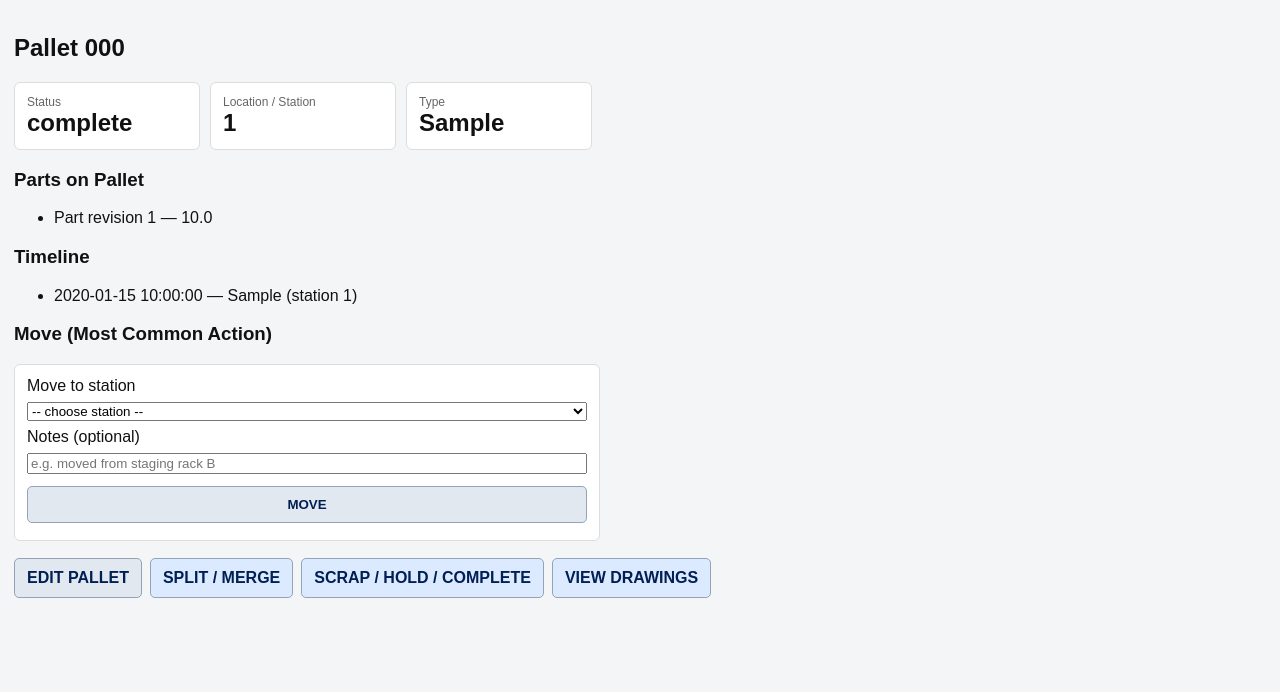
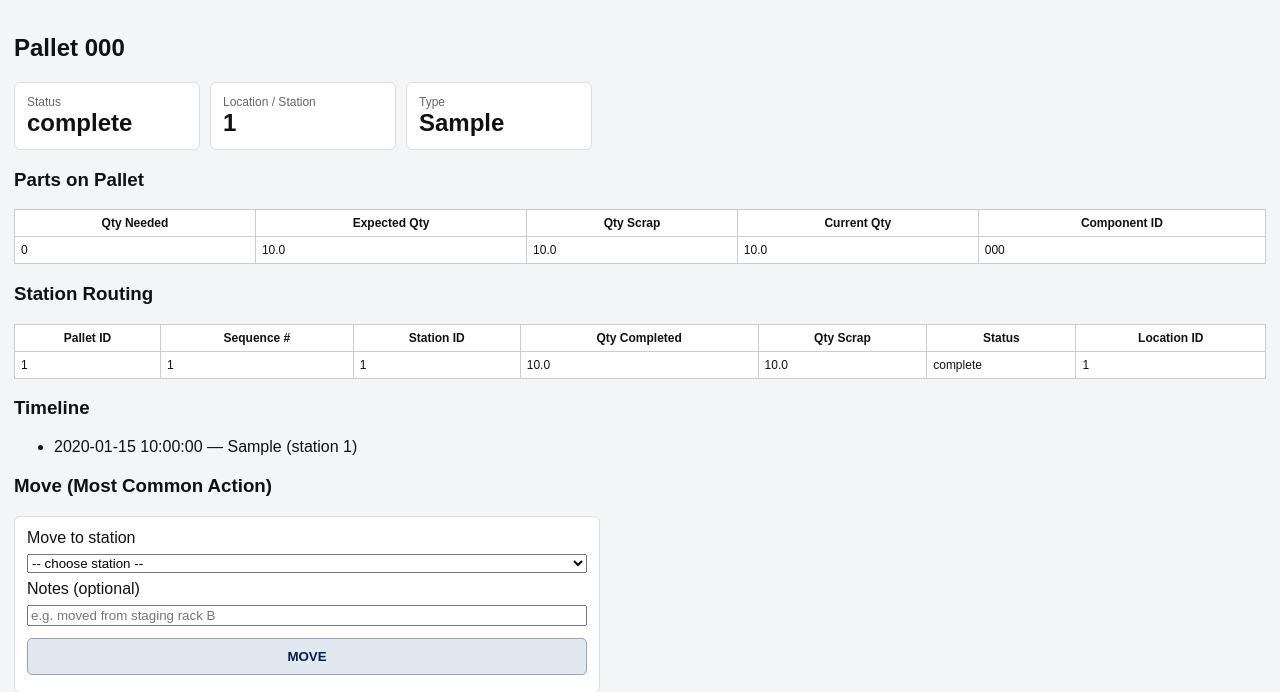
Before and after one commit to ravenorb/mts, a FastAPI app: page /production/pallet/1 in a window 1280 px wide. Shown: the part 49-741 px from the top of the page. Before the commit the page ends 647 px from the top, so only its background shows below. Run offline with FastAPI, Linux system fonts and the light colour scheme; the visitor is signed in with stand-in values (Sample User, id 1); tables that the repository leaves empty hold one stand-in row (values such as "Sample post"); parts of the project's set-up code (start-up, migrations or seed data) failed here and were passed over.

Commit message:
Update pallet detail components and add pallet station routing

```diff
--- a/app/main.py
+++ b/app/main.py
@@ -438,6 +438,25 @@ def ensure_pallet_parts_schema(db: Session):
     db.commit()
 
 
+def ensure_pallet_station_route_schema(db: Session):
+    db.execute(text("""
+        CREATE TABLE IF NOT EXISTS pallet_station_routes (
+            id INTEGER PRIMARY KEY,
+            pallet_id INTEGER NOT NULL,
+            sequence_no INTEGER DEFAULT 1,
+            station_id INTEGER,
+            qty_completed FLOAT DEFAULT 0,
+            qty_scrap FLOAT DEFAULT 0,
+            status VARCHAR(40) DEFAULT 'staged',
+            location_id VARCHAR(20) DEFAULT '00',
+            FOREIGN KEY(pallet_id) REFERENCES pallets(id),
+            FOREIGN KEY(station_id) REFERENCES stations(id)
+        )
+    """))
+    db.execute(text("CREATE UNIQUE INDEX IF NOT EXISTS idx_pallet_station_sequence ON pallet_station_routes(pallet_id, sequence_no)"))
+    db.commit()
+
+
 def ensure_default_stations(db: Session) -> list[models.Station]:
     stations = db.query(models.Station).filter_by(active=True).order_by(models.Station.station_name.asc()).all()
     if stations:
@@ -493,6 +512,85 @@ def get_part_station_routes(db: Session, part_number: str) -> list[models.Statio
     return stations
 
 
+def get_pallet_part_rows(db: Session, pallet: models.Pallet) -> list[dict]:
+    part_rows = []
+    pallet_parts = db.query(models.PalletPart).filter_by(pallet_id=pallet.id).order_by(models.PalletPart.id.asc()).all()
+    for pallet_part in pallet_parts:
+        revision = db.query(models.PartRevision).filter_by(id=pallet_part.part_revision_id).first()
+        component_id = ""
+        if revision:
+            part_row = db.query(models.Part).filter_by(id=revision.part_id).first()
+            component_id = part_row.part_number if part_row else ""
+
+        part_rows.append({
+            "expected_qty": pallet_part.planned_quantity,
+            "qty_needed": pallet_part.external_quantity_needed,
+            "current_qty": pallet_part.actual_quantity,
+            "component_id": component_id,
+            "scrap_qty": pallet_part.scrap_quantity,
+        })
+
+    component_rows = [
+        row for row in part_rows
+        if row["component_id"] and row["component_id"] != (pallet.frame_part_number or "")
+    ]
+    component_rows_by_id = {row["component_id"]: row for row in component_rows}
+    try:
+        component_snapshot = json.loads(pallet.component_list_json or "[]")
+    except json.JSONDecodeError:
+        component_snapshot = []
+
+    for component in component_snapshot:
+        component_id = (component.get("component_id") or "").strip()
+        if not component_id:
+            continue
+        expected_qty = component.get("expected_quantity", 0)
+        existing_row = component_rows_by_id.get(component_id)
+        if existing_row:
+            if not existing_row["expected_qty"]:
+                existing_row["expected_qty"] = expected_qty
+            if not existing_row["qty_needed"]:
+                existing_row["qty_needed"] = component.get("qty_needed", 0)
+            continue
+        new_row = {
+            "expected_qty": expected_qty,
+            "qty_needed": component.get("qty_needed", component.get("external_quantity_needed", 0)),
+            "current_qty": 0,
+            "component_id": component_id,
+            "scrap_qty": 0,
+        }
+        component_rows.append(new_row)
+        component_rows_by_id[component_id] = new_row
+
+    if component_rows:
+        component_rows.sort(key=lambda row: row["component_id"])
+    else:
+        component_rows = part_rows
+    return component_rows
+
+
+def ensure_pallet_station_routing(db: Session, pallet: models.Pallet, fallback_station_id: int | None = None):
+    existing = db.query(models.PalletStationRoute).filter_by(pallet_id=pallet.id).count()
+    if existing:
+        return
+
+    route_stations = get_part_station_routes(db, pallet.frame_part_number or "")
+    route_station_ids: list[int | None] = [station.id for station in route_stations]
+    if not route_station_ids and fallback_station_id:
+        route_station_ids = [fallback_station_id]
+
+    for sequence_no, station_id in enumerate(route_station_ids, start=1):
+        db.add(models.PalletStationRoute(
+            pallet_id=pallet.id,
+            sequence_no=sequence_no,
+            station_id=station_id,
+            qty_completed=0,
+            qty_scrap=0,
+            status="staged",
+            location_id="00",
+        ))
+
+
 def ensure_order_backlog_has_pallets(db: Session, stations: list[models.Station]):
     if not stations:
         return
@@ -641,6 +739,7 @@ def startup():
     ensure_station_schema(db)
     ensure_pallet_schema(db)
     ensure_pallet_parts_schema(db)
+    ensure_pallet_station_route_schema(db)
     ensure_employee_auth_schema(db)
     migrate_users_to_employees(db)
     create_default_admin(db)
@@ -874,10 +973,13 @@ def pallet_detail(pallet_id: int, request: Request, db: Session = Depends(get_db
     pallet = db.query(models.Pallet).filter_by(id=pallet_id).first()
     if not pallet:
         raise HTTPException(404)
-    parts = db.query(models.PalletPart).filter_by(pallet_id=pallet_id).all()
+    part_rows = get_pallet_part_rows(db, pallet)
+    ensure_pallet_station_routing(db, pallet, fallback_station_id=pallet.current_station_id)
+    db.commit()
+    route_rows = db.query(models.PalletStationRoute).filter_by(pallet_id=pallet_id).order_by(models.PalletStationRoute.sequence_no.asc()).all()
     events = db.query(models.PalletEvent).filter_by(pallet_id=pallet_id).order_by(models.PalletEvent.recorded_at.asc()).all()
     stations = db.query(models.Station).filter_by(active=True).order_by(models.Station.station_name.asc()).all()
-    return templates.TemplateResponse("pallet_detail.html", {"request": request, "user": user, "top_nav": TOP_NAV, "entity_groups": ENTITY_GROUPS, "pallet": pallet, "parts": parts, "events": events, "stations": stations, "errors": {}})
+    return templates.TemplateResponse("pallet_detail.html", {"request": request, "user": user, "top_nav": TOP_NAV, "entity_groups": ENTITY_GROUPS, "pallet": pallet, "part_rows": part_rows, "route_rows": route_rows, "events": events, "stations": stations, "errors": {}})
 
 
 @app.get("/production/pallet/{pallet_id}/edit", response_class=HTMLResponse)
@@ -886,61 +988,7 @@ def pallet_edit(pallet_id: int, request: Request, db: Session = Depends(get_db),
     if not pallet:
         raise HTTPException(404)
 
-    part_rows = []
-    pallet_parts = db.query(models.PalletPart).filter_by(pallet_id=pallet_id).order_by(models.PalletPart.id.asc()).all()
-    for pallet_part in pallet_parts:
-        revision = db.query(models.PartRevision).filter_by(id=pallet_part.part_revision_id).first()
-        component_id = ""
-        if revision:
-            part_row = db.query(models.Part).filter_by(id=revision.part_id).first()
-            component_id = part_row.part_number if part_row else ""
-
-        part_rows.append({
-            "expected_qty": pallet_part.planned_quantity,
-            "qty_needed": pallet_part.external_quantity_needed,
-            "current_qty": pallet_part.actual_quantity,
-            "component_id": component_id,
-            "scrap_qty": pallet_part.scrap_quantity,
-        })
-
-    # Show component-level quantities for pallets created from HK MPF data.
-    component_rows = [
-        row for row in part_rows
-        if row["component_id"] and row["component_id"] != (pallet.frame_part_number or "")
-    ]
-
-    component_rows_by_id = {row["component_id"]: row for row in component_rows}
-    try:
-        component_snapshot = json.loads(pallet.component_list_json or "[]")
-    except json.JSONDecodeError:
-        component_snapshot = []
-
-    for component in component_snapshot:
-        component_id = (component.get("component_id") or "").strip()
-        if not component_id:
-            continue
-        expected_qty = component.get("expected_quantity", 0)
-        existing_row = component_rows_by_id.get(component_id)
-        if existing_row:
-            if not existing_row["expected_qty"]:
-                existing_row["expected_qty"] = expected_qty
-            if not existing_row["qty_needed"]:
-                existing_row["qty_needed"] = component.get("qty_needed", 0)
-            continue
-        new_row = {
-            "expected_qty": expected_qty,
-            "qty_needed": component.get("qty_needed", component.get("external_quantity_needed", 0)),
-            "current_qty": 0,
-            "component_id": component_id,
-            "scrap_qty": 0,
-        }
-        component_rows.append(new_row)
-        component_rows_by_id[component_id] = new_row
-
-    if component_rows:
-        component_rows.sort(key=lambda row: row["component_id"])
-    else:
-        component_rows = part_rows
+    component_rows = get_pallet_part_rows(db, pallet)
 
     mpf = db.query(models.MpfMaster).filter_by(id=pallet.mpf_master_id).first() if pallet.mpf_master_id else None
     raw_material = None
@@ -1043,6 +1091,7 @@ def production_pallet_delete(pallet_id: int, redirect_to: str = Form("/productio
     db.query(models.Queue).filter_by(pallet_id=pallet_id).delete(synchronize_session=False)
     db.query(models.PalletEvent).filter_by(pallet_id=pallet_id).delete(synchronize_session=False)
     db.query(models.PalletPart).filter_by(pallet_id=pallet_id).delete(synchronize_session=False)
+    db.query(models.PalletStationRoute).filter_by(pallet_id=pallet_id).delete(synchronize_session=False)
     db.query(models.PalletRevision).filter_by(pallet_id=pallet_id).delete(synchronize_session=False)
     db.delete(pallet)
     db.commit()
@@ -1059,6 +1108,7 @@ def production_create_pallet(part_revision_id: int = Form(...), quantity: float
     db.commit()
     db.refresh(pallet)
     db.add(models.PalletPart(pallet_id=pallet.id, part_revision_id=part_revision_id, planned_quantity=quantity, actual_quantity=quantity, scrap_quantity=0))
+    ensure_pallet_station_routing(db, pallet, fallback_station_id=location_station_id)
     db.add(models.PalletEvent(pallet_id=pallet.id, station_id=location_station_id, event_type="created", quantity=quantity, recorded_by=user.username, notes="Manual pallet creation"))
     db.commit()
     create_traveler_file(db, pallet.id)
@@ -1198,6 +1248,8 @@ def production_create_order(
                 queue_position=int(max_position) + 1,
                 status="queued",
             ))
+
+        ensure_pallet_station_routing(db, pallet, fallback_station_id=first_station.id if first_station else None)
 
         db.commit()
     except HTTPException:
@@ -2476,7 +2528,14 @@ def ensure_storage_bins(db: Session, location: models.StorageLocation):
     for shelf_id in range(1, max(location.shelf_count, 0) + 1):
         for bin_id in range(1, max(location.bin_count, 0) + 1):
             if (shelf_id, bin_id) not in existing:
-                db.add(models.StorageBin(storage_location_id=location.id, shelf_id=shelf_id, bin_id=bin_id))
+                holder_id = f"{location.id}.{bin_id}" if location.shelf_count <= 1 else f"{location.id}.{shelf_id}.{bin_id}"
+                db.add(models.StorageBin(
+                    storage_location_id=location.id,
+                    shelf_id=shelf_id,
+                    bin_id=bin_id,
+                    pallet_id=holder_id,
+                    description="location holder",
+                ))
     db.commit()
 
 
--- a/app/templates/pallet_detail.html
+++ b/app/templates/pallet_detail.html
@@ -8,11 +8,48 @@
 </div>
 
 <h3>Parts on Pallet</h3>
-<ul>
-  {% for part in parts %}
-    <li>Part revision {{part.part_revision_id}} — {{part.actual_quantity}}</li>
+<table>
+  <tr>
+    <th>Qty Needed</th>
+    <th>Expected Qty</th>
+    <th>Qty Scrap</th>
+    <th>Current Qty</th>
+    <th>Component ID</th>
+  </tr>
+  {% for row in part_rows %}
+  <tr>
+    <td>{{row.qty_needed or 0}}</td>
+    <td>{{row.expected_qty or 0}}</td>
+    <td>{{row.scrap_qty or 0}}</td>
+    <td>{{row.current_qty or 0}}</td>
+    <td>{{row.component_id or '-'}}</td>
+  </tr>
   {% endfor %}
-</ul>
+</table>
+
+<h3>Station Routing</h3>
+<table>
+  <tr>
+    <th>Pallet ID</th>
+    <th>Sequence #</th>
+    <th>Station ID</th>
+    <th>Qty Completed</th>
+    <th>Qty Scrap</th>
+    <th>Status</th>
+    <th>Location ID</th>
+  </tr>
+  {% for route in route_rows %}
+  <tr>
+    <td>{{route.pallet_id}}</td>
+    <td>{{route.sequence_no}}</td>
+    <td>{{route.station_id or '-'}}</td>
+    <td>{{route.qty_completed or 0}}</td>
+    <td>{{route.qty_scrap or 0}}</td>
+    <td>{{route.status}}</td>
+    <td>{{route.location_id}}</td>
+  </tr>
+  {% endfor %}
+</table>
 
 <h3>Timeline</h3>
 <ul>
```
Also changed, not shown: app/models.py (+14 -0 lines).
